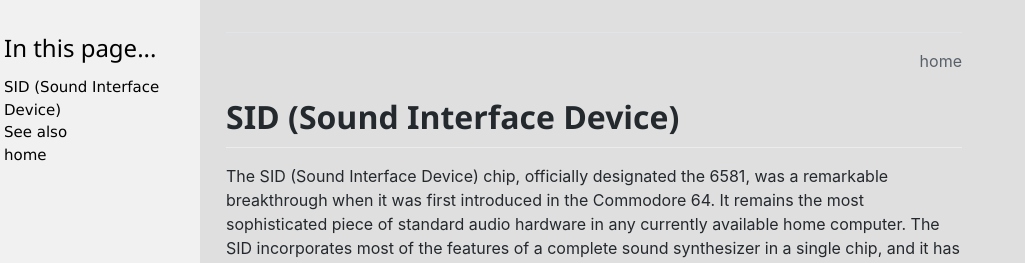
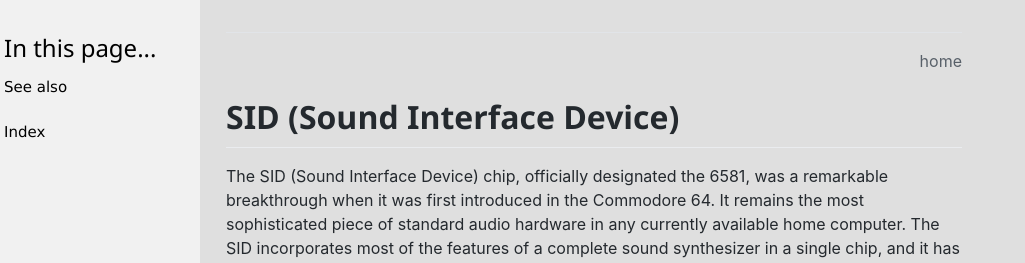
Before and after one commit to c128lib/Reference, a Jekyll site: the page built from Sid.md, in a window 1280 px wide. Shown: the top 263 px of the page, without its empty margins (0-1025 px from the left). Built offline with Jekyll 4.4.1, drawn with Linux system fonts in a browser that asks for light colours; comment, search, counter and statistics services are not loaded.

Commit message:
Fix summary

```diff
--- a/_layouts/default.html
+++ b/_layouts/default.html
@@ -15,8 +15,9 @@
     {% if page.title and page.title != 'Index' %}
     <div class="w3-sidebar w3-light-grey w3-bar-block" style="top:0px; padding: 20px 4px 4px 4px">
       <h3>In this page...</h3>
-      {% include toc.html html=content sanitize=true h_min=1 h_max=2 %}
-      <a href="./">home</a>
+      {% include toc.html html=content sanitize=true h_min=2 h_max=2 %}
+      <br>
+      <a href="./">Index</a>
     </div>
     {% endif %}
     <div class="container-md px-3 my-5 markdown-body" style="margin-left: 210px;">
```
